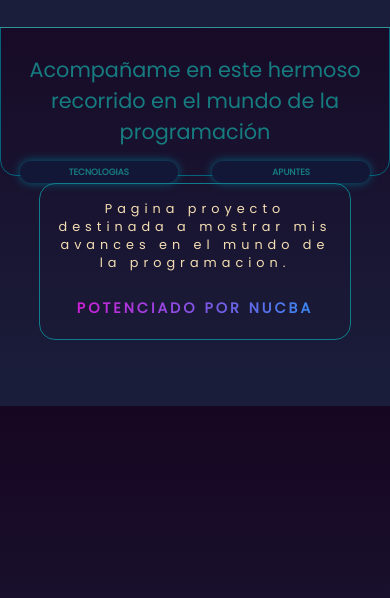
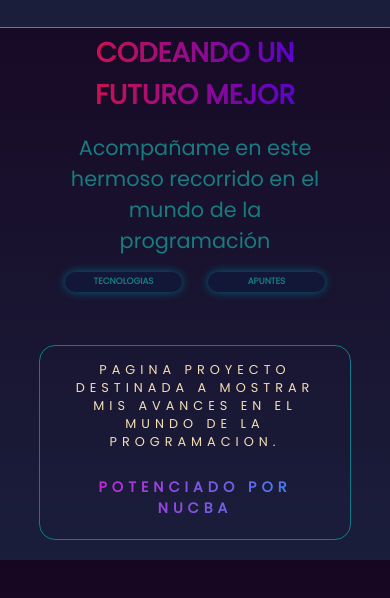
Before and after one commit to lautaromarin10/Portfolio, a plain HTML site: page index.html in a window 390 px wide. Shown: the part 72-670 px from the top of the page. Drawn offline with Linux system fonts and the light colour scheme.

Commit message:
correcion

```diff
--- a/assets/style.css
+++ b/assets/style.css
@@ -142,8 +142,10 @@ main{
 @media only screen and (max-width: 768px){
 
     .hero{
-        margin:2%;
-        width: 100%;
+        margin:20% 30% 10% 30%;
+        width: 80%;
+        padding: 6%;
+        border:none;
 
     }
 
@@ -255,34 +257,37 @@ main{
 
 /* INFO */
 .info{
-    width: 79%;
+    width: 80%;
     display: flex;
     flex-direction: column;
     margin-bottom: 17%;
     border:#0f7c8c 1px solid;
    justify-content: center;
     border-radius: 1rem;
+   margin:5% 30% 5% 30%;
 
 }
 
 .info p{
-    margin:40px;
-    font-size: 30px;
+    margin:10%;
+    font-size: 290%;
     padding:10px;
     text-align: center;
     color:wheat;
     letter-spacing: 5px;
+    text-transform: uppercase;
+
 
 }
 
 .info h3{
-    font-size: 35px;
+    font-size: 280%;
     text-align: center;
     padding:20px;
     background:linear-gradient(to right,#e60fd4,#2196f3);
     -webkit-text-fill-color: transparent;
     -webkit-background-clip: text;
-    letter-spacing: 3px;
+    letter-spacing: 5px;
 
 }
 
```
